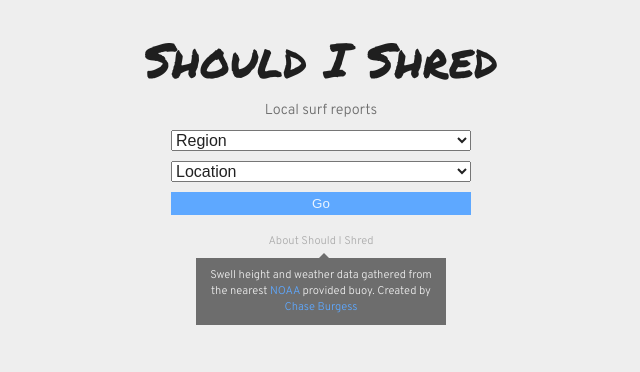
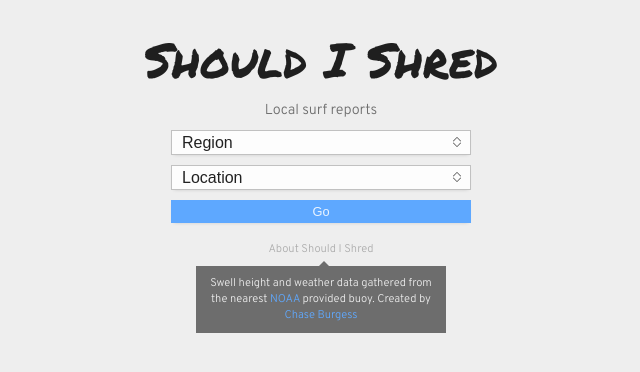
Before and after one commit to TunaSurf/ShouldIShred, a React (Create React App) app: page / in a window 1280 px wide. Both pictures are taken after a click on the element "About Should I Shred". Shown: the top 372 px of the page, without its empty margins (319-959 px from the left). Built offline with nearby package versions, Linux system fonts and the light colour scheme.

Commit message:
style form

```diff
--- a/src/Navbar.css
+++ b/src/Navbar.css
@@ -22,6 +22,11 @@
   cursor: pointer;
   display: flex;
   align-items: center;
+}
+
+/*needed for safari*/
+.nav-left button:active {
+  color: rgba(0,0,0,0.87);
 }
 
 .nav-left button svg {
--- a/src/Options.css
+++ b/src/Options.css
@@ -6,8 +6,23 @@ form {
 }
 
 select {
+  position: relative;
   font-size: 1em;
+  padding: 3px 10px;
   color: rgba(0,0,0,0.87);
+  -moz-appearance: none;
+	-webkit-appearance: none;
+	appearance: none;
+  border: 1px solid rgba(0,0,0,0.24);
+  -moz-border-radius: 3px;
+  -webkit-border-radius: 3px;
+  border-radius: 0;
+  background-image: url(./selection-arrows.svg);
+  background-repeat: no-repeat;
+  background-position: 97% 50%;
+  background-color: rgba(255,255,255,0.87);
+  cursor: pointer;
+  box-shadow: 0 2px 4px -3px rgba(0,0,0,0.24);
 }
 
 option[value="area"] {
@@ -18,10 +33,12 @@ option[value="area"] {
 
 form button {
   padding: 4px;
+  font-size: 0.8em;
   background-color: #5EA8FF;
   color: rgba(255,255,255,0.87);
   border: none;
   cursor: pointer;
+  box-shadow: 0 2px 4px -3px rgba(0,0,0,0.24);
   transition: 100ms 30ms;
 }
 
--- a/src/OptionsPage.css
+++ b/src/OptionsPage.css
@@ -27,6 +27,9 @@
   line-height: 1.4em;
   color: rgba(255,255,255,0.87);
   background-color: rgba(0,0,0,0.54);
+  transform: translateY(-10px);
+  opacity: 0;
+  animation: 150ms 30ms show-hint cubic-bezier(.17,.67,.16,.99) forwards;
 }
 
 .about::before {
@@ -46,3 +49,10 @@
   color: #5EA8FF;
   text-decoration: none;
 }
+
+@keyframes show-hint {
+  100% {
+    transform: translateY(0);
+    opacity: 1;
+  }
+}
--- a/src/OptionsPage.js
+++ b/src/OptionsPage.js
@@ -16,7 +16,8 @@ class OptionsPage extends Component {
   }
 
   render() {
-    let about = this.state.showAbout ? <div className="about">Swell height and weather data gathered from the nearest <a href="https://www.ndbc.noaa.gov">NOAA</a> provided buoy. Created by <a href="https://ChaseBurgess.com">Chase Burgess</a></div> : null;
+    let showAbout = this.state.showAbout ? { display: "block" } : { display: "none" };
+
 
     return (
       <section className="options-page">
@@ -24,7 +25,9 @@ class OptionsPage extends Component {
         <p className="option-hint">Local surf reports</p>
         <Options />
         <p className="about-click" onClick={this.handleAboutClick}>About Should I Shred</p>
-        {about}
+        <p className="about" style={showAbout}>
+          Swell height and weather data gathered from the nearest <a href="https://www.ndbc.noaa.gov">NOAA</a> provided buoy. Created by <a href="https://ChaseBurgess.com">Chase Burgess</a>
+        </p>
       </section>
     );
   }
```
Also changed, not shown: src/selection-arrows.svg (added).
